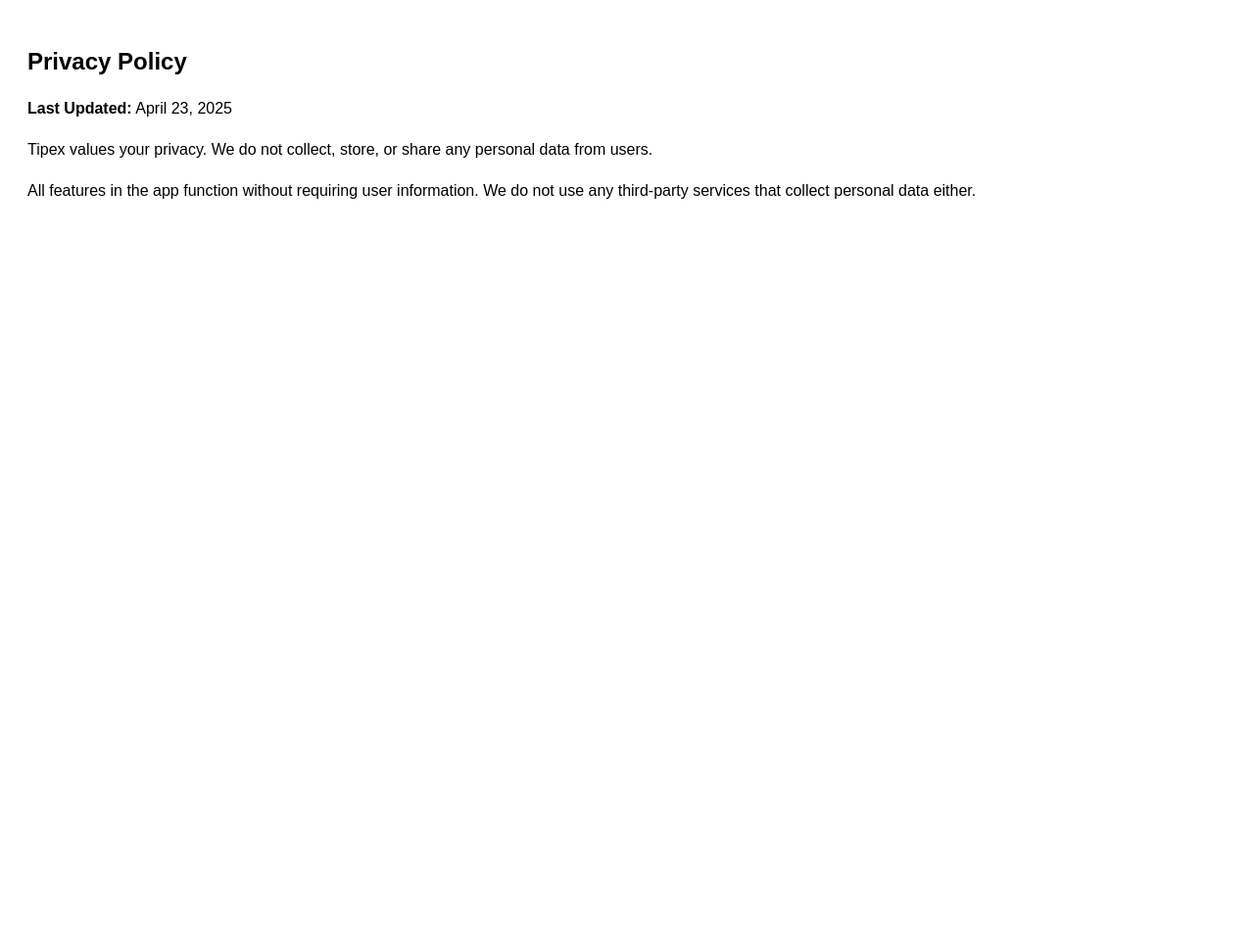
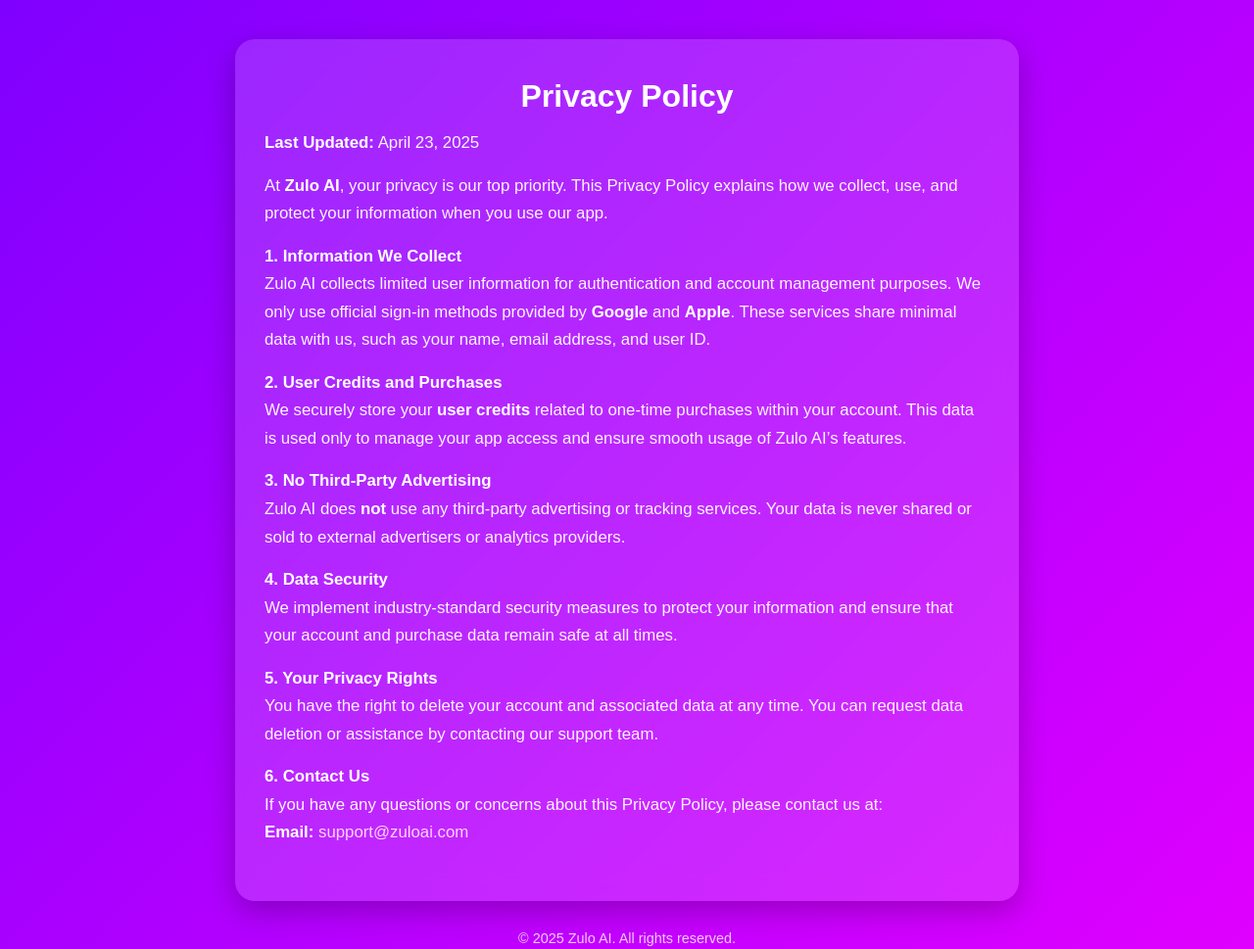
Before and after one commit to benxoa/BlendableLabs, a plain HTML site: page privacypolicy.html in a window 1280 px wide. Shown: the top 969 px of the page at 98% size. Before the commit the page ends 800 px from the top, so only its background shows below. Drawn offline with Linux system fonts and the light colour scheme.

Commit message:
Update privacypolicy.html

```diff
--- a/privacypolicy.html
+++ b/privacypolicy.html
@@ -1,34 +1,109 @@
 <!DOCTYPE html>
 <html lang="en">
 <head>
-  <meta charset="UTF-8">
-  <meta name="viewport" content="width=device-width, initial-scale=1">
-  <title>Privacy Policy - Tipex</title>
+  <meta charset="UTF-8" />
+  <meta name="viewport" content="width=device-width, initial-scale=1.0" />
+  <title>Privacy Policy - Zulo AI</title>
   <style>
+    /* Reset and Base Styling */
+    * {
+      margin: 0;
+      padding: 0;
+      box-sizing: border-box;
+      font-family: 'Poppins', sans-serif;
+    }
+
     body {
-      font-family: Arial, sans-serif;
-      padding: 20px;
-      line-height: 1.6;
-      background-color: #ffffff;
-      color: #000000;
+      background: linear-gradient(135deg, #7f00ff, #e100ff);
+      color: white;
+      min-height: 100vh;
+      display: flex;
+      flex-direction: column;
+      align-items: center;
+      justify-content: center;
+      text-align: left;
+      padding: 40px 20px;
     }
+
+    .policy-container {
+      background: rgba(255, 255, 255, 0.15);
+      backdrop-filter: blur(12px);
+      border-radius: 20px;
+      padding: 40px 30px;
+      max-width: 800px;
+      width: 100%;
+      box-shadow: 0 10px 30px rgba(0, 0, 0, 0.25);
+      color: rgba(255, 255, 255, 0.95);
+    }
+
     h1 {
-      font-size: 24px;
-      margin-bottom: 10px;
+      font-size: 2rem;
+      font-weight: 700;
+      margin-bottom: 15px;
+      text-align: center;
+      color: #fff;
     }
+
     p {
-      font-size: 16px;
+      font-size: 1.05rem;
+      margin-bottom: 15px;
+      line-height: 1.7;
+    }
+
+    strong {
+      color: #fff;
+    }
+
+    footer {
+      margin-top: 30px;
+      text-align: center;
+      font-size: 0.9rem;
+      color: rgba(255, 255, 255, 0.8);
+    }
+
+    @media (max-width: 600px) {
+      .policy-container {
+        padding: 30px 20px;
+      }
+      h1 {
+        font-size: 1.7rem;
+      }
+      p {
+        font-size: 1rem;
+      }
     }
   </style>
 </head>
 <body>
-  <h1>Privacy Policy</h1>
-  <p><strong>Last Updated:</strong> April 23, 2025</p>
+  <div class="policy-container">
+    <h1>Privacy Policy</h1>
+    <p><strong>Last Updated:</strong> April 23, 2025</p>
 
-  <p>Tipex values your privacy. We do not collect, store, or share any personal data from users.</p>
+    <p>At <strong>Zulo AI</strong>, your privacy is our top priority. This Privacy Policy explains how we collect, use, and protect your information when you use our app.</p>
 
-  <p>All features in the app function without requiring user information. We do not use any third-party services that collect personal data either.</p>
+    <p><strong>1. Information We Collect</strong><br>
+    Zulo AI collects limited user information for authentication and account management purposes. We only use official sign-in methods provided by <strong>Google</strong> and <strong>Apple</strong>. These services share minimal data with us, such as your name, email address, and user ID.</p>
 
+    <p><strong>2. User Credits and Purchases</strong><br>
+    We securely store your <strong>user credits</strong> related to one-time purchases within your account. This data is used only to manage your app access and ensure smooth usage of Zulo AI’s features.</p>
 
+    <p><strong>3. No Third-Party Advertising</strong><br>
+    Zulo AI does <strong>not</strong> use any third-party advertising or tracking services. Your data is never shared or sold to external advertisers or analytics providers.</p>
+
+    <p><strong>4. Data Security</strong><br>
+    We implement industry-standard security measures to protect your information and ensure that your account and purchase data remain safe at all times.</p>
+
+    <p><strong>5. Your Privacy Rights</strong><br>
+    You have the right to delete your account and associated data at any time. You can request data deletion or assistance by contacting our support team.</p>
+
+    <p><strong>6. Contact Us</strong><br>
+    If you have any questions or concerns about this Privacy Policy, please contact us at:<br>
+    <strong>Email:</strong> <a href="mailto:support@zuloai.com" style="color: #ffd4ff; text-decoration: none;">support@zuloai.com</a>
+    </p>
+  </div>
+
+  <footer>
+    &copy; 2025 Zulo AI. All rights reserved.
+  </footer>
 </body>
 </html>
```
